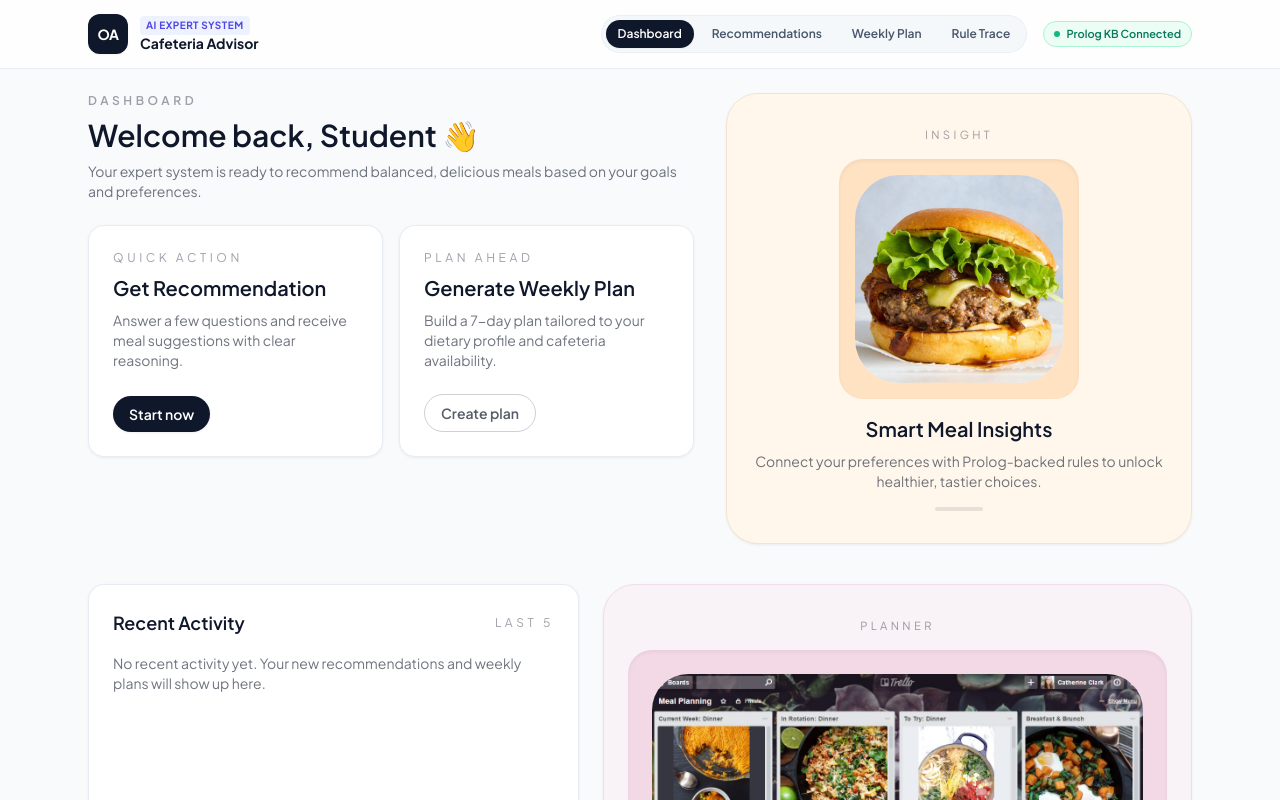
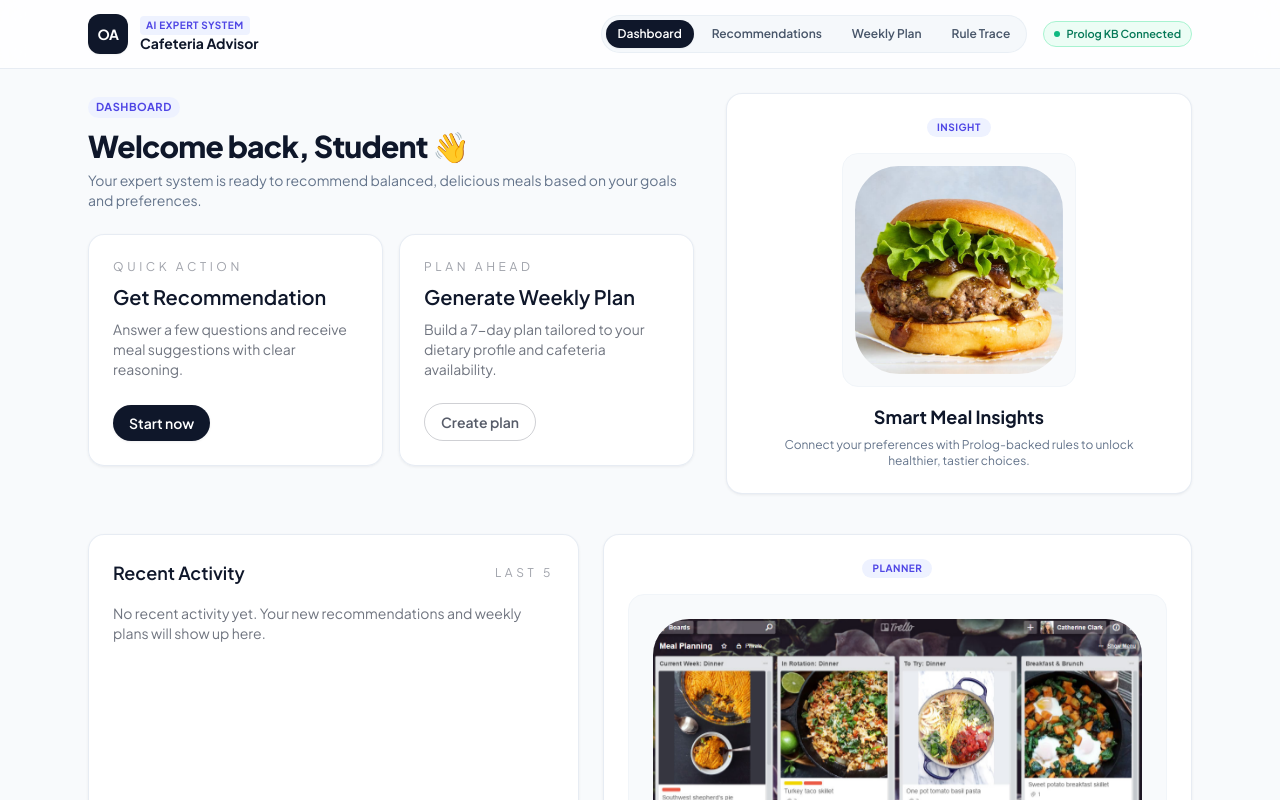
Before and after one commit to OptiTech-Solutions/DCIT313-OptiTech-Cafeteria-Menu-Advisor, a React (Vite) app in the folder interface/frontend/: page / in a window 1280 px wide. Shown: the top 800 px of the page. Built offline with nearby package versions, Linux system fonts and the light colour scheme.

Commit message:
feat: add frontend components, pages, and Prolog backend bridge for cafeteria menu advisor

```diff
--- a/interface/frontend/src/components/SectionHeader.jsx
+++ b/interface/frontend/src/components/SectionHeader.jsx
@@ -2,14 +2,14 @@ export default function SectionHeader({ eyebrow, title, description, align = 'le
   const alignClass = align === 'center' ? 'text-center' : 'text-left'
 
   return (
-    <div className={`space-y-2 ${alignClass}`}>
+    <div className={`space-y-1.5 ${alignClass}`}>
       {eyebrow && (
-        <p className="text-xs font-semibold uppercase tracking-[0.3em] text-ink/40">
+        <span className="inline-block text-[11px] font-bold uppercase tracking-wider text-indigo-600 bg-indigo-50 px-2 py-0.5 rounded-full mb-1">
           {eyebrow}
-        </p>
+        </span>
       )}
-      <h2 className="display-font text-3xl font-semibold text-ink">{title}</h2>
-      {description && <p className="text-sm text-ink/60">{description}</p>}
+      <h2 className="text-2xl sm:text-3xl font-extrabold text-slate-900 tracking-tight">{title}</h2>
+      {description && <p className="text-sm text-slate-500 max-w-2xl">{description}</p>}
     </div>
   )
 }
--- a/interface/frontend/src/components/ShowcaseCard.jsx
+++ b/interface/frontend/src/components/ShowcaseCard.jsx
@@ -5,52 +5,31 @@ export default function ShowcaseCard({
   eyebrow,
   title,
   description,
-  tone = 'warm',
+  tone = 'calm',
   images = MEAL_IMAGE_POOL,
   imageSize,
   imageRounded,
   imageWrapperClass = '',
 }) {
-  const toneStyles = {
-    warm: {
-      wrapper: 'bg-[#FFF7EC] border-[#F4E4CF] hover:shadow-[0_24px_50px_rgba(243,193,130,0.25)]',
-      accent: 'bg-[#FFE2C2] text-[#A4532C]',
-    },
-    calm: {
-      wrapper: 'bg-[#F0F7F4] border-[#D9EDE4] hover:shadow-[0_24px_50px_rgba(122,170,147,0.25)]',
-      accent: 'bg-[#D6EEE4] text-[#2F6F55]',
-    },
-    blush: {
-      wrapper: 'bg-[#F9F2F6] border-[#F0DDE8] hover:shadow-[0_24px_50px_rgba(196,120,150,0.2)]',
-      accent: 'bg-[#F3D8E5] text-[#7C3F58]',
-    },
-  }
-
-  const current = toneStyles[tone] || toneStyles.warm
-
   return (
-    <div
-      className={`group relative overflow-hidden rounded-[32px] border px-6 py-8 shadow-card transition-all duration-300 hover:-translate-y-2 ${current.wrapper}`}
-    >
-      <div className="pointer-events-none absolute inset-0 opacity-0 transition duration-300 group-hover:opacity-100">
-        <div className="absolute inset-0 bg-[radial-gradient(circle_at_top,_rgba(255,255,255,0.7),_transparent_60%)]" />
-      </div>
+    <div className="relative overflow-hidden rounded-2xl border border-slate-200/80 bg-white p-6 shadow-card transition hover:shadow-md">
       <div className="relative z-10 flex flex-col items-center gap-4 text-center">
         {eyebrow && (
-          <p className="text-[0.7rem] uppercase tracking-[0.3em] text-ink/40">{eyebrow}</p>
+          <span className="text-[10px] font-bold uppercase tracking-wider text-indigo-600 bg-indigo-50 px-2.5 py-0.5 rounded-full">
+            {eyebrow}
+          </span>
         )}
-        <div className={`rounded-3xl p-4 shadow-inner ${current.accent} ${imageWrapperClass}`}>
+        <div className={`rounded-2xl p-3 bg-slate-50 border border-slate-100 ${imageWrapperClass}`}>
           <RotatingMealImage
             images={images}
             sizeClass={imageSize}
             roundedClass={imageRounded}
           />
         </div>
-        <div className="space-y-2">
-          <h3 className="text-xl font-semibold text-ink">{title}</h3>
-          <p className="text-sm text-ink/60">{description}</p>
+        <div className="space-y-1.5">
+          <h3 className="text-lg font-bold text-slate-900">{title}</h3>
+          <p className="text-xs text-slate-500 max-w-sm">{description}</p>
         </div>
-        <div className="h-1 w-12 rounded-full bg-ink/10 transition group-hover:bg-ink/25" />
       </div>
     </div>
   )
```
